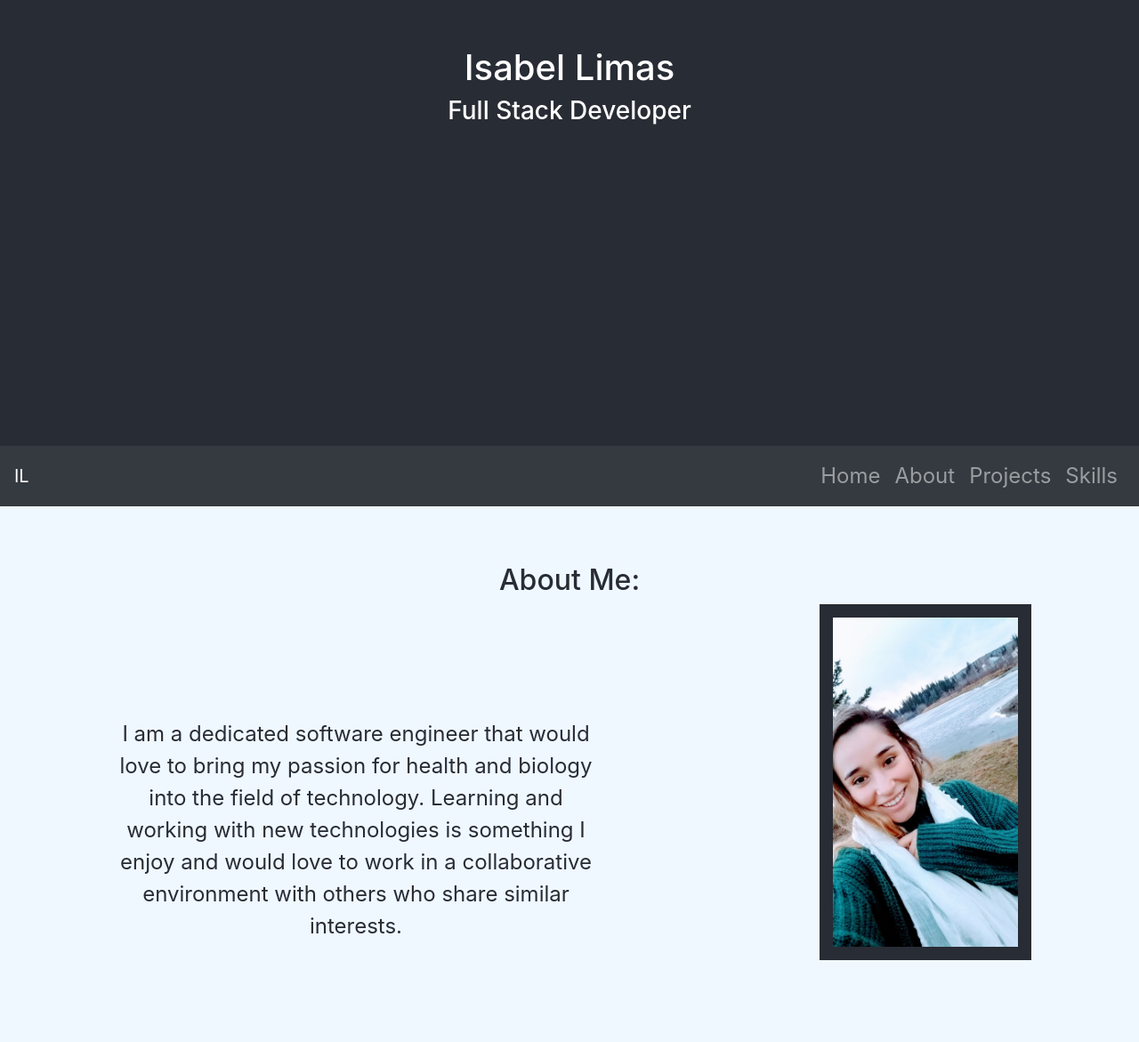
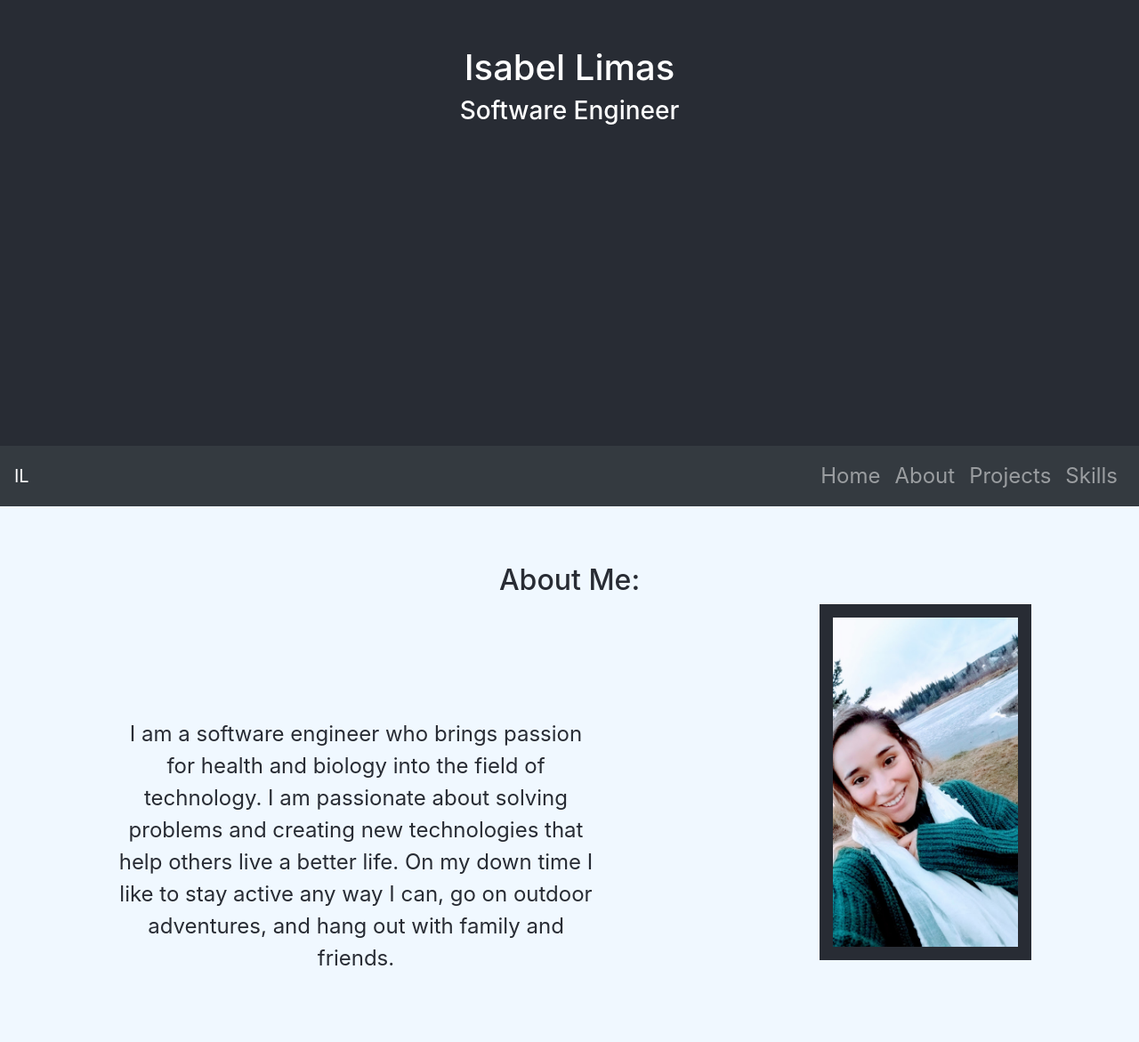
Before and after one commit to lim-is-a/react-portfolio, a React (Create React App) app: page / in a window 1280 px wide. Shown: the part 299-1470 px from the top of the page at 89% size. Built offline with nearby package versions, Linux system fonts and the light colour scheme.

Commit message:
updated Aboutme bio and FSD job title to SE

```diff
--- a/src/components/AboutMe.jsx
+++ b/src/components/AboutMe.jsx
@@ -10,7 +10,7 @@ export default class AboutMe extends Component {
                 <section className="flex-container">
                     <div  className="about-description">
                         <p>
-                            I am a dedicated software engineer that would love to bring my passion for health and biology into the field of technology. Learning and working with new technologies is something I enjoy and would love to work in a collaborative environment with others who share similar interests.
+                            I am a software engineer who brings passion for health and biology into the field of technology. I am passionate about solving problems and creating new technologies that help others live a better life. On my down time I like to stay active any way I can, go on outdoor adventures, and hang out with family and friends.
                         </p>
                     </div>
                     <div className="myPic">
--- a/src/components/Profile.jsx
+++ b/src/components/Profile.jsx
@@ -5,7 +5,7 @@ export default class Profile extends Component {
         return (
             <div>
                     <h1>Isabel Limas</h1>
-                    <h3>Full Stack Developer</h3>
+                    <h3>Software Engineer</h3>
             </div>
         )
     }
```
